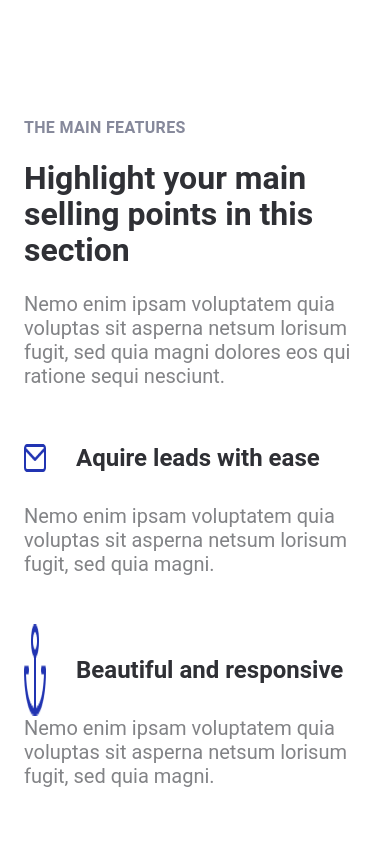
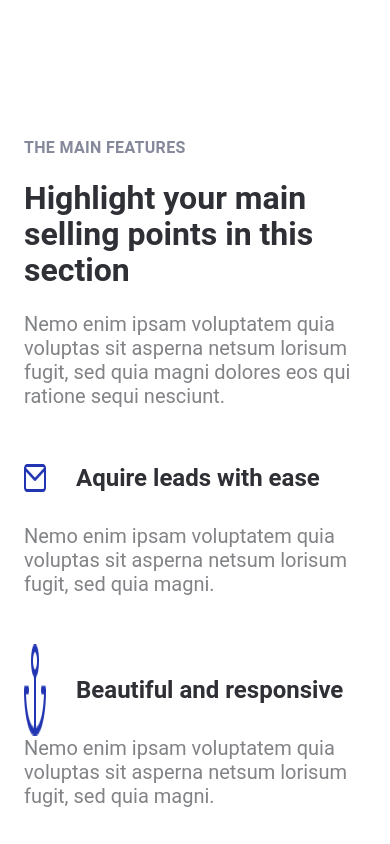
Before and after one commit to Harikrishnanjack007/Neo-website, a plain HTML site: page index.html in a window 390 px wide. Shown: the part 1520-2364 px from the top of the page. Drawn offline with nearby package versions, Linux system fonts and the light colour scheme.

Commit message:
responsive updated

```diff
--- a/index.html
+++ b/index.html
@@ -92,7 +92,7 @@
       </div>
     </div>
     </div>
-    <div class="flex my-[290px] md:my-80 justify-start md:justify-center lg:justify-center xl:justify-center 2xl:justify-center gap-4 pl-6 mb-[4rem] md:mb-32">
+    <div class="flex my-[310px] md:my-80 justify-start md:justify-center lg:justify-center xl:justify-center 2xl:justify-center gap-4 pl-6 mb-[4rem] md:mb-32">
       <div class="">
         <h6 class="font-roboto main-feature">THE MAIN FEATURES</h6>
         <div>
```
